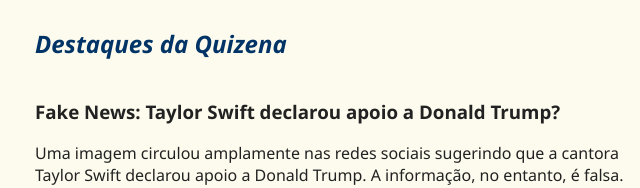
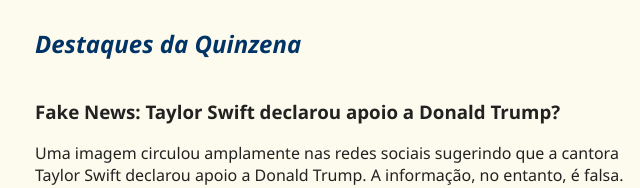
Before and after one commit to mayren-07/TryCatchUs, a plain HTML site: page newsLetter/index.html in a window 1280 px wide. Shown: the part 300-488 px from the top of the page, 305-945 px from the left. Drawn offline with Linux system fonts and the light colour scheme.

Commit message:
Update index.html

```diff
--- a/newsLetter/index.html
+++ b/newsLetter/index.html
@@ -134,7 +134,7 @@
     </div>
 
     <section>
-      <h2>Destaques da Quizena</h2>
+      <h2>Destaques da Quinzena</h2>
 
       <!-- Bloco 1 -->
       <div class="block">
```
